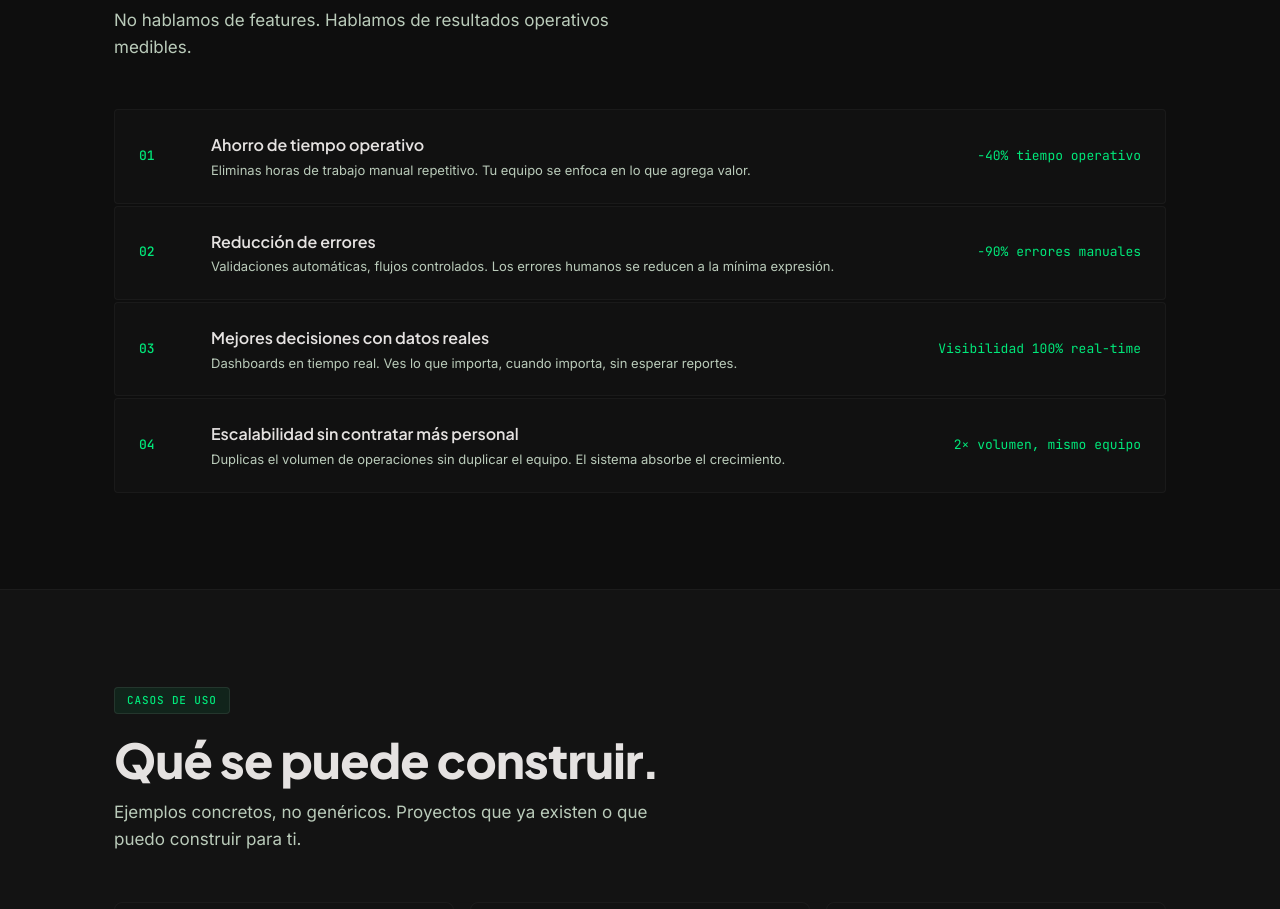
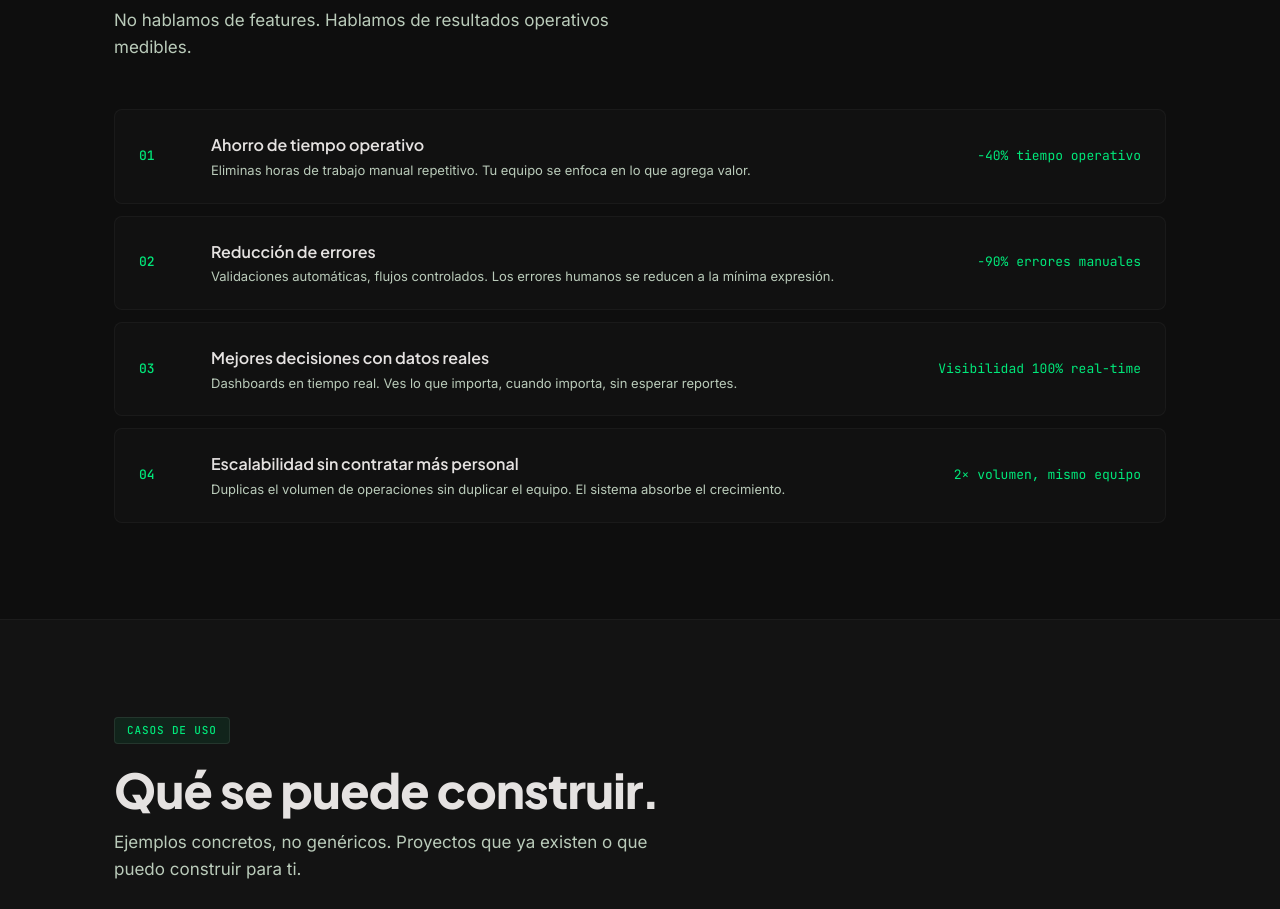
Before and after one commit to nandocdev/nandocdev.github.io, a plain HTML site: page index.html in a window 1280 px wide. Shown: the part 2994-3903 px from the top of the page. Drawn offline with Linux system fonts and the light colour scheme.

Commit message:
style: aumentar espacio entre filas de beneficios y suavizar bordes

```diff
--- a/assets/css/style.css
+++ b/assets/css/style.css
@@ -535,7 +535,7 @@
       margin-top: 48px;
       display: flex;
       flex-direction: column;
-      gap: 2px;
+      gap: 12px;
     }
     .benefit-row {
       display: grid;
@@ -545,7 +545,7 @@
       padding: 22px 24px;
       background: var(--surface);
       border: 1px solid var(--border);
-      border-radius: var(--radius);
+      border-radius: var(--radius-lg);
       transition: var(--transition);
       cursor: default;
     }
```
